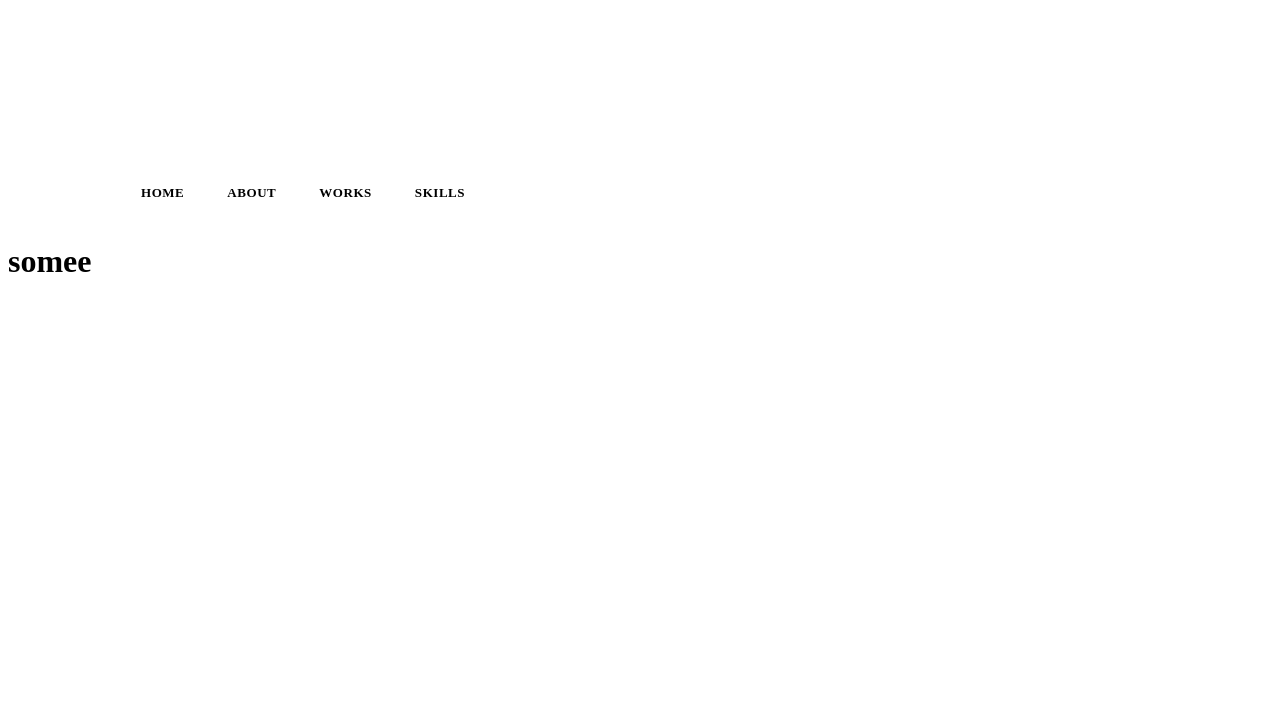
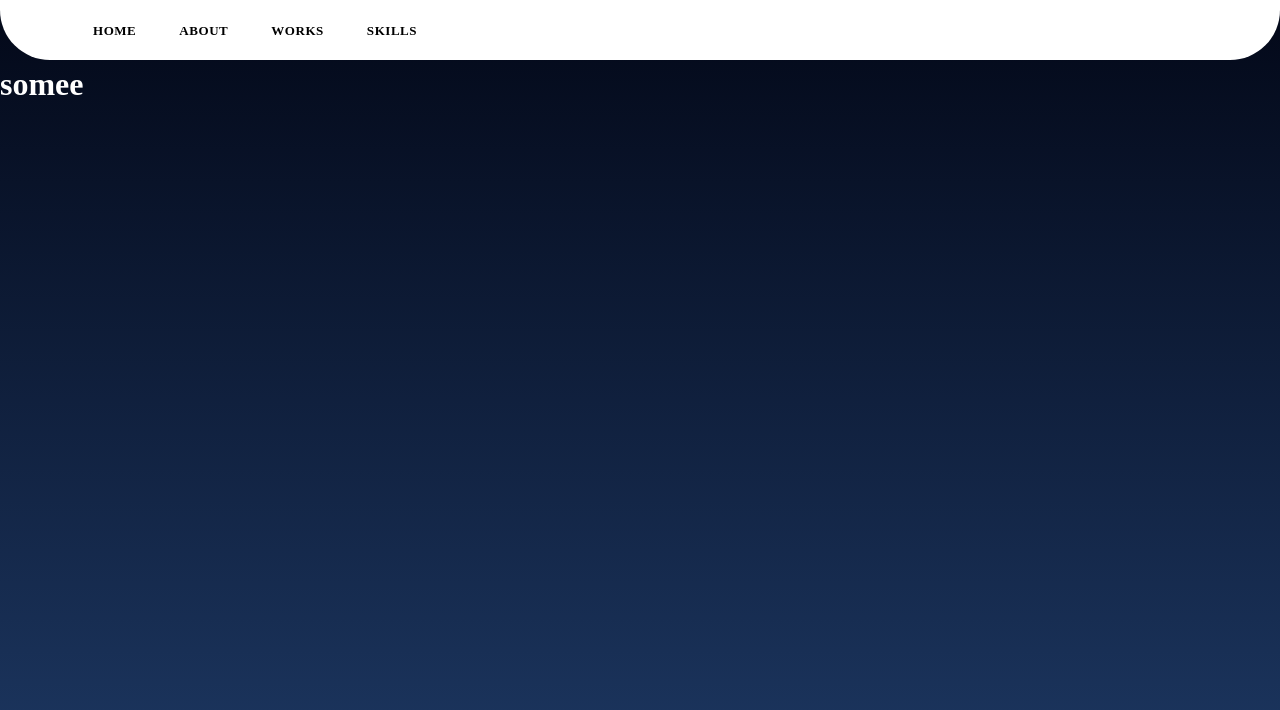
Before and after one commit to grand3680/porfolio-nextJS, a Next.js app: page / in a window 1280 px wide. Shown: the top 710 px of the page. Built offline with nearby package versions, Linux system fonts and the light colour scheme.

Commit message:
Add Global styles

```diff
--- a/src/components/Heder/Heding.js
+++ b/src/components/Heder/Heding.js
@@ -2,13 +2,14 @@
 import styles from './Styles/base.module.scss'
 import NavBar from '@/components/navigation/NavBar';
 
+
 const Heading = () => (
    <>
-    <div class="particle-background">
-        <canvas class="canvas_particle-background"></canvas>
+    <div className={styles.particle_background}>
+        <canvas className={styles.canvas_particle_background}></canvas>
     </div>
 
-    <div class="container">
+    <div className={styles.container}>
       <NavBar/>
     </div>
    </>
--- a/src/components/Heder/Styles/background/_particle_canvas.scss
+++ b/src/components/Heder/Styles/background/_particle_canvas.scss
@@ -1,4 +1,4 @@
-.particle-background {
+.particle_background {
     position: fixed;
     left: 0;
     top: 0;
@@ -8,7 +8,7 @@
     z-index: -1000;
 }
 
-.canvas_particle-background {
+.canvas_particle_background {
     position: absolute;
     width: 100%;
     height: 100%;
--- a/src/pages/_app.js
+++ b/src/pages/_app.js
@@ -1,7 +1,8 @@
 //import '../styles/globals.css';
 import Layout from '@/components/Layout'
 import Head  from 'next/head';
-// import '../styles/body/_body.scss'
+import '../styles/body/body.scss'
+import '../styles/body/reset.scss'
 
 const porfolio = ({ Component, pageProps }) => (
     <Layout>
--- a/src/styles/body/global.scss
+++ /dev/null
@@ -1 +0,0 @@
-@import './body/reset', './body/body';
```
Also changed, not shown: src/styles/body/body.scss (renamed from src/styles/body/_body.scss), src/styles/body/reset.scss (renamed from src/styles/body/_reset.scss).
